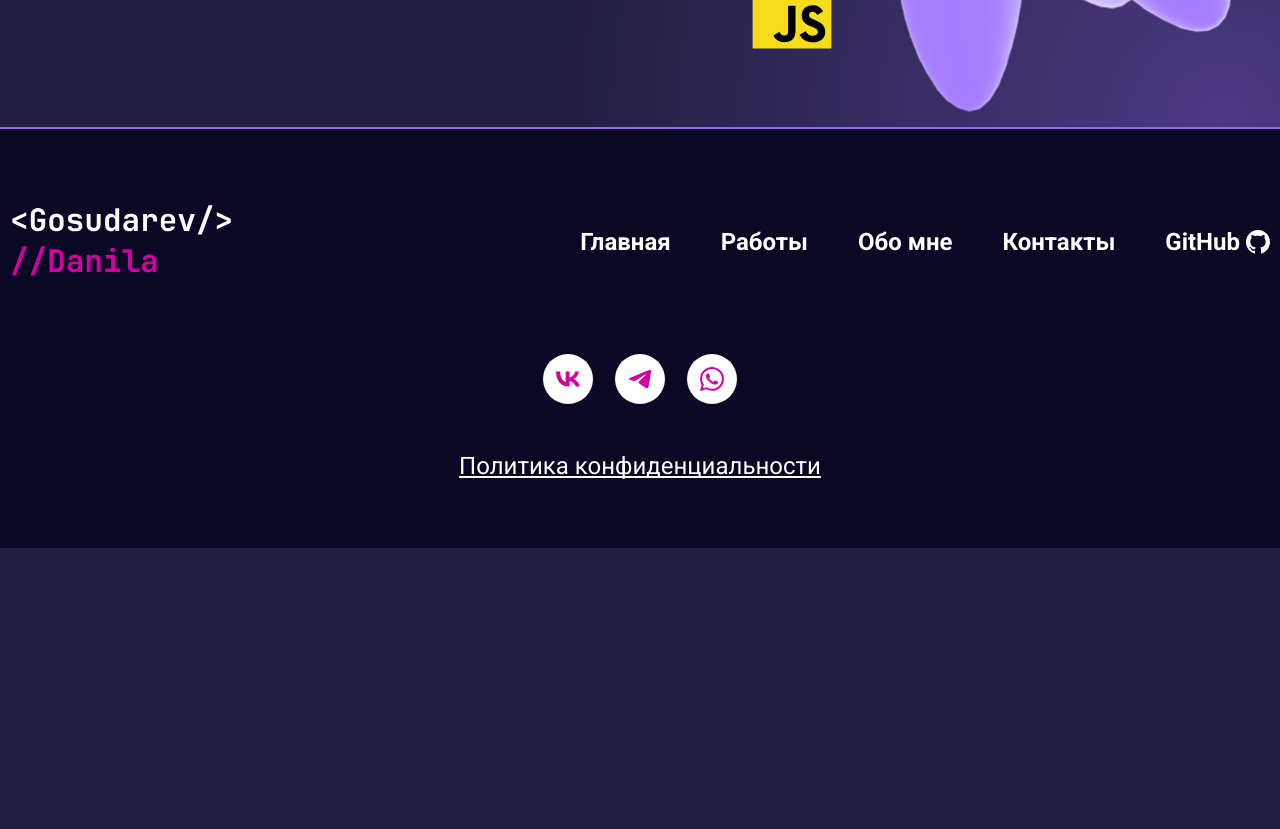
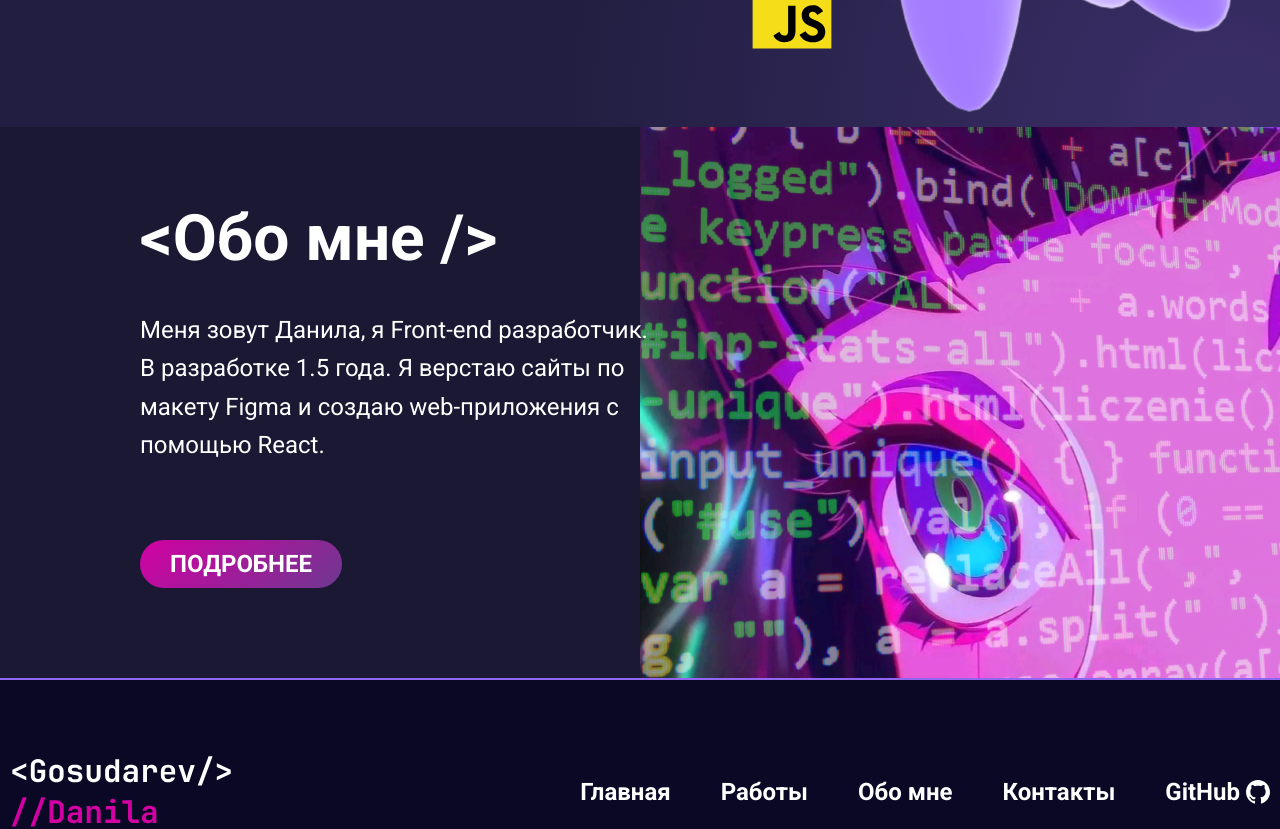
Before and after one commit to dag0S/Gosudarev-Danila-Portfolio, a React (Vite) app: page / in a window 1280 px wide. Shown: the part 860-1689 px from the top of the page. Before the commit the page ends 1408 px from the top, so only its background shows below. Built offline with nearby package versions, Linux system fonts and the light colour scheme.

Commit message:
about me

```diff
--- a/src/assets/data/data.ts
+++ b/src/assets/data/data.ts
@@ -67,7 +67,7 @@ export const promoData = {
   text: "Созданию современные адаптивные сайты и WEB-приложения.",
   btn: {
     text: "Связаться",
-    path: "contacts",
+    path: "/contacts",
   },
   hero: {
     img: hero,
@@ -100,3 +100,12 @@ export const promoData = {
     },
   },
 };
+
+export const aboutMeData = {
+  title: "<Обо мне />",
+  text: "Меня зовут Данила, я Front-end разработчик. В разработке 1.5 года. Я верстаю сайты по макету Figma и создаю web-приложения с помощью React.",
+  btn: {
+    text: "подробнее",
+    path: "/about-me",
+  },
+};
--- /dev/null
+++ b/src/components/Title/Title.module.scss
@@ -0,0 +1,4 @@
+.title {
+  font-weight: 700;
+  font-size: 64px;
+}
--- /dev/null
+++ b/src/components/Title/Title.tsx
@@ -0,0 +1,19 @@
+import { FC } from "react";
+import { TitleProps } from "./TitleProps";
+import cn from "classnames";
+
+import styles from "./Title.module.scss";
+
+const Title: FC<TitleProps> = ({ children, className }) => {
+  return (
+    <h2
+      className={cn(styles["title"], {
+        [className]: className,
+      })}
+    >
+      {children}
+    </h2>
+  );
+};
+
+export default Title;
--- /dev/null
+++ b/src/components/Title/TitleProps.ts
@@ -0,0 +1,6 @@
+import { ReactNode } from "react";
+
+export interface TitleProps {
+  children: ReactNode;
+  className: string;
+}
--- a/src/pages/MainPage/MainPage.tsx
+++ b/src/pages/MainPage/MainPage.tsx
@@ -1,10 +1,12 @@
 import { FC } from "react";
 import Promo from "../../sections/Promo/Promo";
+import AboutMe from "../../sections/AboutMe/AboutMe";
 
 const MainPage: FC = () => {
   return (
     <>
       <Promo />
+      <AboutMe />
     </>
   );
 };
--- a/src/scss/_vars.scss
+++ b/src/scss/_vars.scss
@@ -4,5 +4,6 @@
   --accent: #d200a3;
   --accent-muted: #d200a5cb;
   --main-bg: #221e41;
+  --secondary-bg: #1B1834;
   --border: #9167f1;
 }
--- /dev/null
+++ b/src/sections/AboutMe/AboutMe.module.scss
@@ -0,0 +1,25 @@
+.about-me {
+  background: var(--secondary-bg);
+  position: relative;
+
+  background-image: url("../../assets/img/about-me-bg.png");
+  background-repeat: no-repeat;
+  background-size: c;
+  background-position: left 50vw center;
+
+  &__inner {
+    padding: 80px 0 95px 130px;
+    max-width: 643px;
+  }
+
+
+  &__title {
+    margin-bottom: 40px;
+  }
+
+  &__text {
+    font-size: 24px;
+    line-height: 1.6;
+    margin-bottom: 80px;
+  }
+}
--- /dev/null
+++ b/src/sections/AboutMe/AboutMe.tsx
@@ -0,0 +1,24 @@
+import { FC } from "react";
+
+import styles from "./AboutMe.module.scss";
+import Title from "../../components/Title/Title";
+import { aboutMeData } from "../../assets/data/data";
+import Button from "../../components/Button/Button";
+
+const AboutMe: FC = () => {
+  return (
+    <section className={styles["about-me"]}>
+      <div className="container">
+        <div className={styles["about-me__inner"]}>
+          <Title className={styles["about-me__title"]}>
+            {aboutMeData.title}
+          </Title>
+          <p className={styles["about-me__text"]}>{aboutMeData.text}</p>
+          <Button path={aboutMeData.btn.path}>{aboutMeData.btn.text}</Button>
+        </div>
+      </div>
+    </section>
+  );
+};
+
+export default AboutMe;
--- a/src/sections/Footer/Footer.module.scss
+++ b/src/sections/Footer/Footer.module.scss
@@ -29,7 +29,7 @@
     text-decoration-skip-ink: none;
     color: var(--text-color);
 
-    transition: opacity .4 ease-in-out;
+    transition: opacity 0.2s ease-in-out;
 
     &:hover {
       opacity: 0.6;
--- a/src/sections/Promo/Promo.module.scss
+++ b/src/sections/Promo/Promo.module.scss
@@ -48,7 +48,7 @@
     background: radial-gradient(
       circle,
       rgba(210, 0, 163, 0.59) 0%,
-      rgba(210, 0, 163, 0) 65%
+      rgba(210, 0, 163, 0) 70%
     );
     opacity: 0.37;
 
@@ -63,7 +63,7 @@
     height: 1436px;
     background: radial-gradient(
       circle,
-      rgba(145, 103, 241, 1) 0%,
+      rgba(145, 103, 241, 0.6) 0%,
       rgba(145, 103, 241, 0) 65%
     );
     opacity: 0.37;
```
Also changed, not shown: src/assets/img/about-me-bg.png (added).
